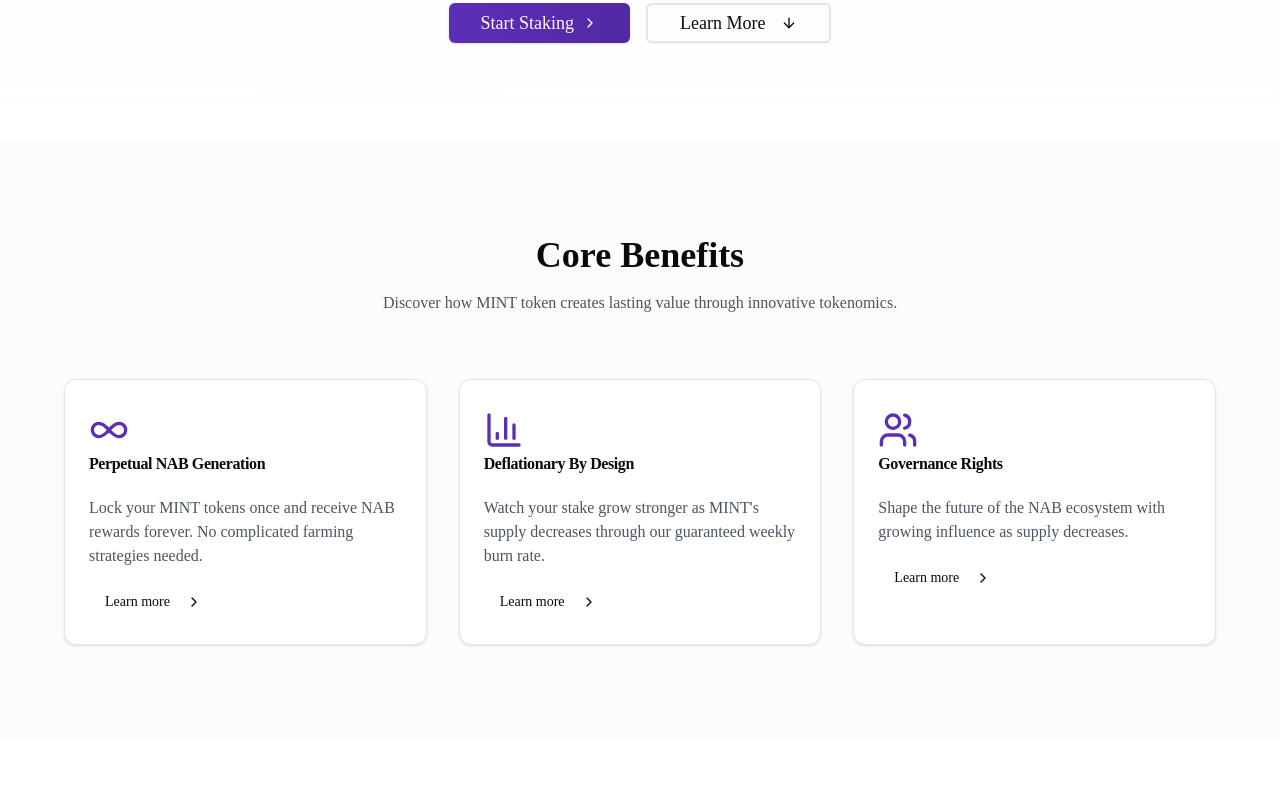
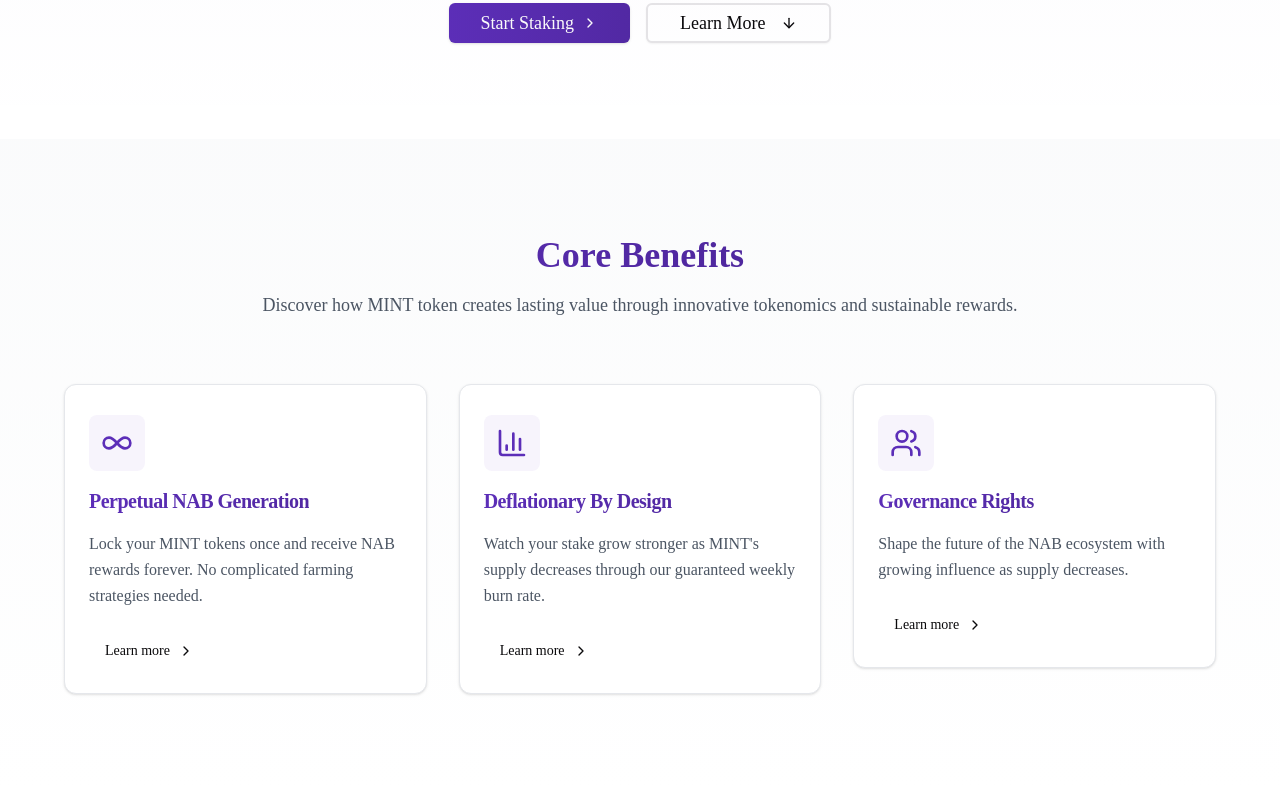
Before and after one commit to skyf0xx/mint, a Next.js app: page / in a window 1280 px wide. Shown: the part 780-1580 px from the top of the page. Built offline with nearby package versions, Linux system fonts and the light colour scheme.

Commit message:
style: benefits

```diff
--- a/sections/benefits.tsx
+++ b/sections/benefits.tsx
@@ -2,57 +2,102 @@ import { Button } from '@/components/ui/button';
 import { Card, CardHeader, CardTitle, CardContent } from '@/components/ui/card';
 import { ChevronRight, InfinityIcon, BarChart3, Users } from 'lucide-react';
 import { LucideIcon } from 'lucide-react';
+import { motion } from 'framer-motion';
 
 interface BenefitCardProps {
     icon: LucideIcon;
     title: string;
     description: string;
+    index: number;
 }
 
-const BenefitCard = ({ icon: Icon, title, description }: BenefitCardProps) => (
-    <Card className="group hover:shadow-lg transition-all duration-300">
-        <CardHeader className="relative overflow-hidden">
-            <div className="absolute inset-0 bg-gradient-to-br from-primary/5 to-primary/10 opacity-0 group-hover:opacity-100 transition-opacity" />
-            <Icon className="w-10 h-10 mb-4 text-primary transition-transform group-hover:scale-110" />
-            <CardTitle>{title}</CardTitle>
+const BenefitCard = ({
+    icon: Icon,
+    title,
+    description,
+    index,
+}: BenefitCardProps) => (
+    <motion.div
+        initial={{ opacity: 0, y: 20 }}
+        whileInView={{ opacity: 1, y: 0 }}
+        transition={{ duration: 0.5, delay: index * 0.1 }}
+        viewport={{ once: true }}
+    >
+        <Card className="group hover:shadow-lg transition-all duration-500 overflow-hidden">
+            <CardHeader className="relative overflow-hidden pb-4">
+                <div className="absolute inset-0 bg-gradient-to-br from-primary/5 via-primary/10 to-transparent opacity-0 group-hover:opacity-100 transition-opacity duration-500" />
+                <div className="relative z-10 flex flex-col items-start">
+                    <div className="p-3 rounded-lg bg-primary/5 group-hover:bg-primary/10 transition-colors duration-500 mb-4">
+                        <Icon className="w-8 h-8 text-primary transition-all duration-500 group-hover:scale-110 group-hover:text-primary-600" />
+                    </div>
+                    <CardTitle className="text-xl bg-clip-text text-transparent bg-gradient-to-r from-primary to-primary-600">
+                        {title}
+                    </CardTitle>
+                </div>
             </CardHeader>
             <CardContent>
-            <p className="text-gray-600">{description}</p>
+                <p className="text-gray-600 leading-relaxed mb-6">
+                    {description}
+                </p>
                 <Button
                     variant="ghost"
-                className="mt-4 transition-transform group-hover:translate-x-2"
+                    className="group/button relative overflow-hidden hover:text-primary transition-colors"
                 >
-                Learn more <ChevronRight className="ml-2" />
+                    <span className="relative z-10 flex items-center">
+                        Learn more
+                        <ChevronRight className="ml-2 transition-transform duration-300 group-hover/button:translate-x-1" />
+                    </span>
+                    <span className="absolute inset-0 bg-primary/5 opacity-0 group-hover/button:opacity-100 transition-opacity duration-300" />
                 </Button>
             </CardContent>
         </Card>
+    </motion.div>
 );
+
 const Benefits = () => {
     return (
-        <section id="benefits" className="bg-gray-50/50 py-24">
-            <div className="container mx-auto px-4">
-                <div className="max-w-3xl mx-auto text-center mb-16">
-                    <h2 className="text-4xl font-bold mb-4">Core Benefits</h2>
-                    <p className="text-gray-600">
+        <section
+            id="benefits"
+            className="relative bg-gradient-to-b from-gray-50/80 to-white py-24 overflow-hidden"
+        >
+            {/* Background decoration */}
+            <div className="absolute inset-0 bg-grid-gray-900/5 mask-gradient-to-b" />
+
+            <div className="container mx-auto px-4 relative">
+                <motion.div
+                    className="max-w-3xl mx-auto text-center mb-16"
+                    initial={{ opacity: 0, y: 20 }}
+                    whileInView={{ opacity: 1, y: 0 }}
+                    viewport={{ once: true }}
+                    transition={{ duration: 0.5 }}
+                >
+                    <h2 className="text-4xl font-bold mb-4 bg-clip-text text-transparent bg-gradient-to-r from-primary via-primary-600 to-primary-700">
+                        Core Benefits
+                    </h2>
+                    <p className="text-gray-600 text-lg leading-relaxed">
                         Discover how MINT token creates lasting value through
-                        innovative tokenomics.
+                        innovative tokenomics and sustainable rewards.
                     </p>
-                </div>
+                </motion.div>
+
                 <div className="grid grid-cols-1 md:grid-cols-3 gap-8 max-w-6xl mx-auto">
                     <BenefitCard
                         icon={InfinityIcon}
                         title="Perpetual NAB Generation"
                         description="Lock your MINT tokens once and receive NAB rewards forever. No complicated farming strategies needed."
+                        index={0}
                     />
                     <BenefitCard
                         icon={BarChart3}
                         title="Deflationary By Design"
                         description="Watch your stake grow stronger as MINT's supply decreases through our guaranteed weekly burn rate."
+                        index={1}
                     />
                     <BenefitCard
                         icon={Users}
                         title="Governance Rights"
                         description="Shape the future of the NAB ecosystem with growing influence as supply decreases."
+                        index={2}
                     />
                 </div>
             </div>
```
Lines whose indentation alone changed are shown as unchanged.
